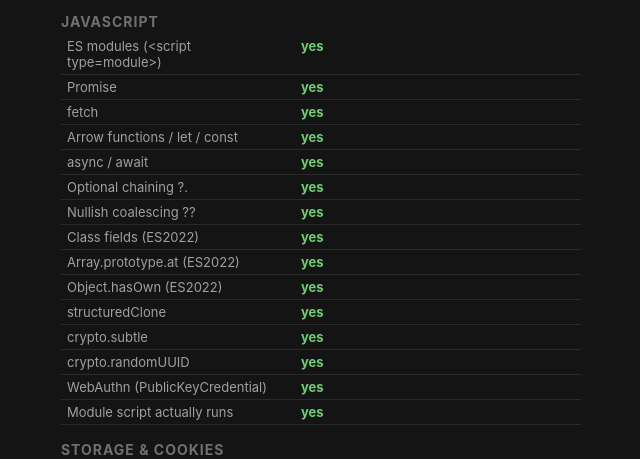
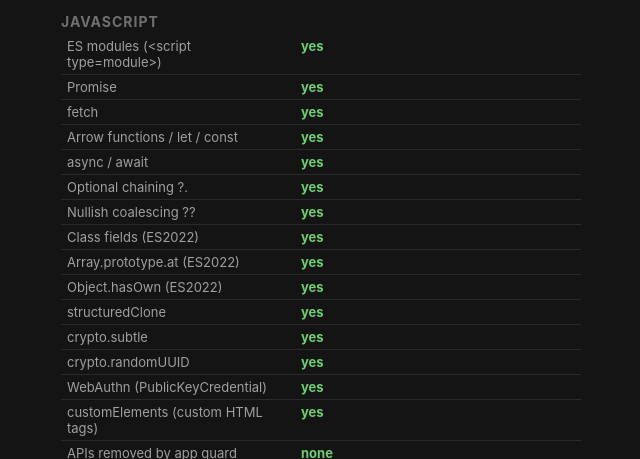
Before and after one commit to piotrserafin/ReVolver, a website: page auth/diag.html in a window 1280 px wide. Shown: the part 339-798 px from the top of the page, without its empty margins (319-959 px from the left). Drawn offline with Linux system fonts and the light colour scheme; no server answers.

Commit message:
chore(auth): detect APIs removed by Pebble settings guard on diagnostics page

```diff
--- a/auth/diag.html
+++ b/auth/diag.html
@@ -110,6 +110,19 @@
     check('js', 'crypto.subtle', function () { return window.crypto && window.crypto.subtle; });
     check('js', 'crypto.randomUUID', function () { return window.crypto && typeof window.crypto.randomUUID === 'function'; });
     check('js', 'WebAuthn (PublicKeyCredential)', function () { return typeof window.PublicKeyCredential === 'function'; });
+    // The Pebble app's settings-webview guard (realm_guard.js) deletes customElements; Volvo's login
+    // page calls customElements.get() on load and goes blank without it.
+    check('js', 'customElements (custom HTML tags)', function () {
+      return window.customElements && typeof window.customElements.get === 'function';
+    });
+
+    // APIs realm_guard.js removes: anything listed here means the app's guard is active on this page
+    var guarded = ['customElements', 'RTCPeerConnection', 'Worker', 'SharedWorker', 'WebTransport'];
+    var missing = [];
+    for (var gi = 0; gi < guarded.length; gi++) {
+      if (typeof window[guarded[gi]] === 'undefined') missing.push(guarded[gi]);
+    }
+    row('js', 'APIs removed by app guard', missing.length ? missing.join(', ') : 'none', missing.length ? 'bad' : 'ok');
 
     // Dynamic import: real module execution test
     var modCell = row('js', 'Module script actually runs', 'checking...', 'pending');
```
